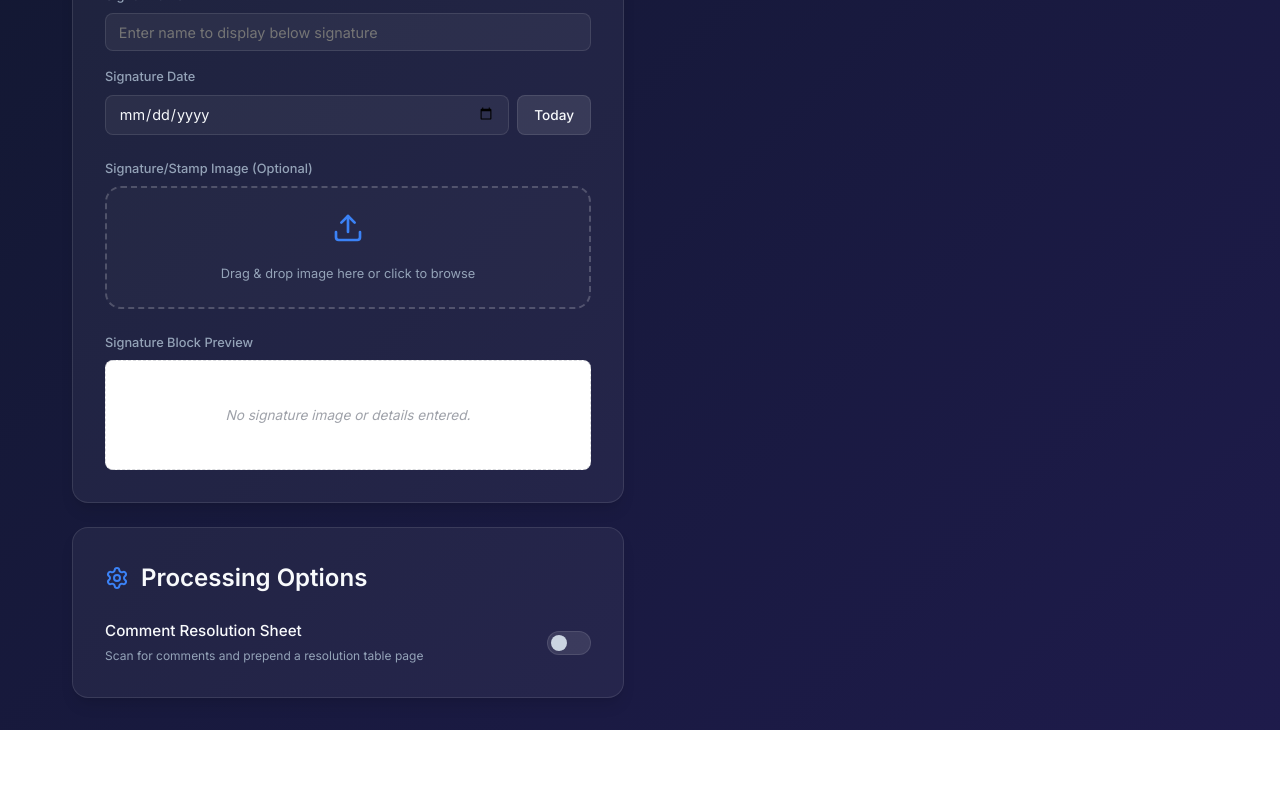
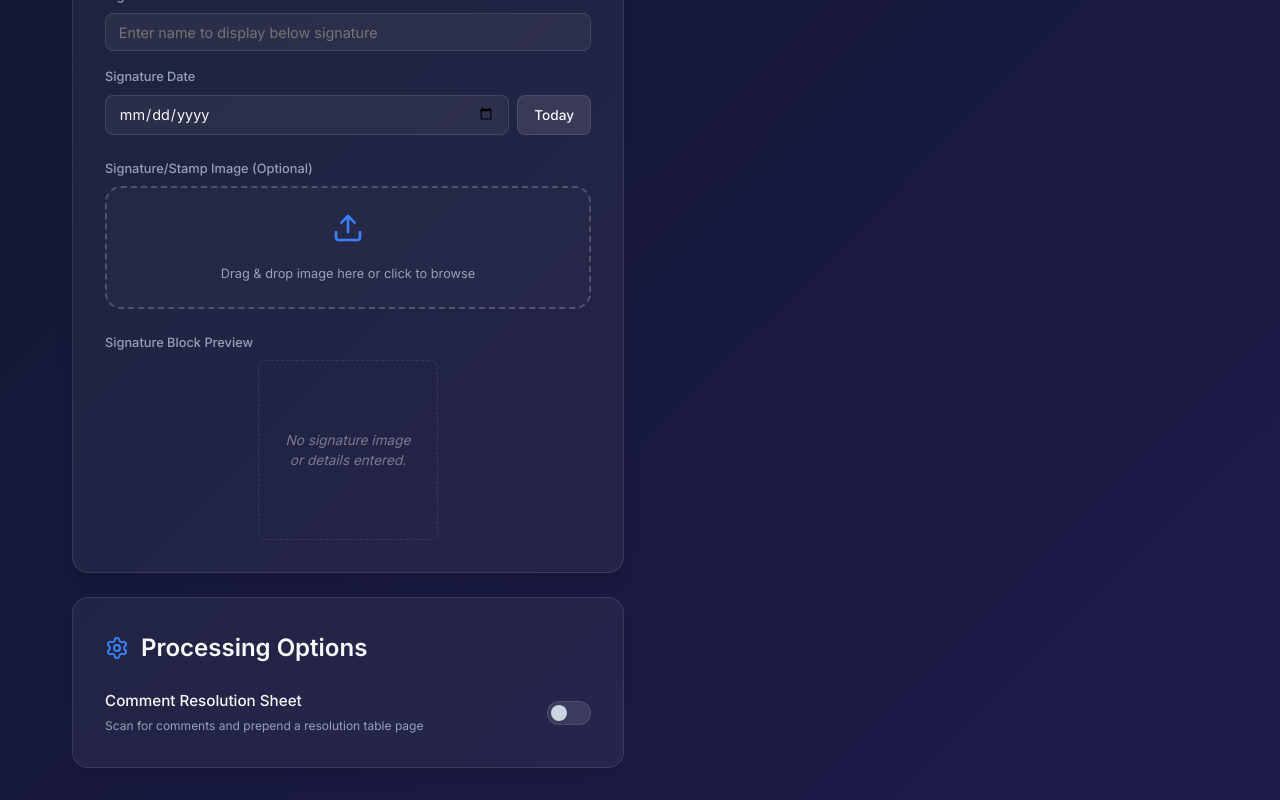
Before and after one commit to SAMMAZCRYPTO/doc-sign, a React (Vite) app: page / in a window 1280 px wide. Shown: the part 835-1635 px from the top of the page. Before the commit the page ends 1565 px from the top, so only its background shows below. Built offline with nearby package versions, Linux system fonts and the light colour scheme.

Commit message:
Update index.css

```diff
--- a/src/index.css
+++ b/src/index.css
@@ -508,16 +508,19 @@ body {
 
 /* Stamp Preview Box */
 .stamp-preview-box {
-  background: white;
-  color: #0f172a;
+  background: transparent;
+  color: var(--text-primary);
   padding: 1rem 1.25rem;
   border-radius: var(--border-radius-sm);
-  border: 1.5px dashed rgba(15, 23, 42, 0.15);
+  border: 1.5px dashed var(--card-border);
   display: flex;
   flex-direction: column;
   align-items: flex-end; /* Right-align to match PDF output */
   justify-content: center;
-  min-height: 110px;
+  max-width: 180px;
+  width: 100%;
+  aspect-ratio: 1 / 1; /* Perfectly square */
+  margin: 0 auto; /* Center it in the card */
   position: relative;
   overflow: hidden;
 }
@@ -534,7 +537,7 @@ body {
   font-family: 'Helvetica', system-ui, -apple-system, sans-serif;
   font-size: 0.7rem;
   line-height: 1.35;
-  color: #334155;
+  color: var(--text-secondary);
   text-align: right;
   width: 100%;
 }
```
